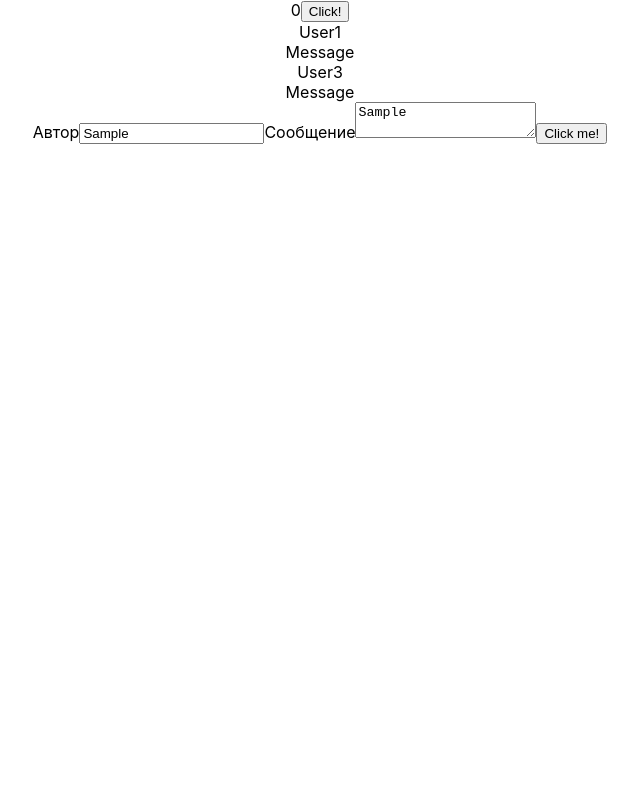
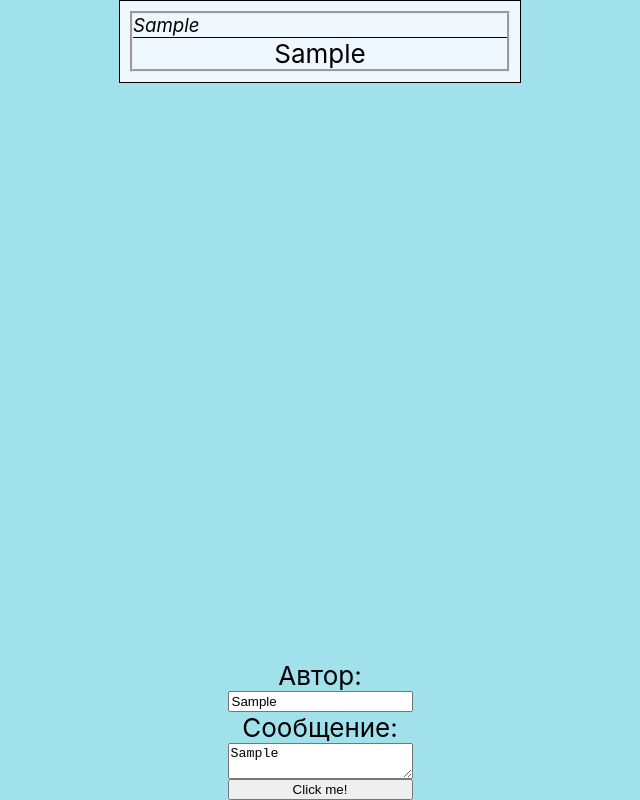
Before and after one commit to Full-Hole/gb_react, a React (Create React App) app in the folder hw2/: page / in a window 1280 px wide. Both pictures are taken after typing "Sample", "Sample" into the empty fields and a click on the button "Click me!". Shown: the whole page, without its empty margins (320-960 px from the left). Built offline with nearby package versions, Linux system fonts and the light colour scheme.

Commit message:
add style

```diff
--- a/hw2/src/App.css
+++ b/hw2/src/App.css
@@ -36,3 +36,38 @@
     transform: rotate(360deg);
   }
 }
+
+.main-container{
+  background-color: #a0e1ec;
+  min-height: 100vh;
+  display: flex;
+  flex-direction: column;
+  align-items: center;
+  justify-content: space-between;
+  font-size: calc(10px + 2vmin);
+  color: rgb(0, 0, 0);
+}
+.messageForm{
+  display: flex;
+  flex-direction: column;
+}
+.message-list{
+  background-color: aliceblue;
+  width: 400px;
+  border: 1px solid black;
+  max-height: 600px;
+  overflow: auto;
+}
+.message-wrapper{
+  border-style: groove;
+    margin: 10px;
+}
+.message-author {
+  font-style: italic;
+    text-align: left;
+    font-size: 14pt;
+    border-bottom: 1px solid black;
+}
+.message-text{
+  word-wrap: break-word;
+}
--- a/hw2/src/App.js
+++ b/hw2/src/App.js
@@ -5,40 +5,30 @@ import Message from './Message';
 import './App.css';
 
 function App() {
-  const [messageList, setMessage] = useState([{
-    author: "User1",
-    text: "Message"
-  }, {
-    author: "User3",
-    text: "Message"
-  }]);
+  const [messageList, setMessage] = useState([]);
   //{ author: '', text: ''}
-  function addMessage() {
-    setMessage([...messageList, {}])
+  function addMessage(author, text) {
+    setMessage([...messageList, { author: author, text: text}])
   }
   const submitForm = (e) => {
     e.preventDefault();
-    console.log(e);
-  }
-  const [count, setCount] = useState(0);
-  const handleClick = () => {
-    setCount(count + 1);
-    console.log('112');
+    //console.log(e);
+    addMessage(e.target.author.value, e.target.text.value);
   }
 
   return (
     <div className="App">
-      <span className='counter'>{count}</span>
-      <button className='counter-button' onClick={handleClick}>Click!</button>
+      <div className='main-container'>
         <div className="message-list">
           {messageList.map((message)=> (<Message data={message}/>))}
         </div>
         <form className="messageForm" onSubmit={submitForm}>
-        <label htmlFor="author">Автор</label><input type="text" name="author" id="author"/>
-        <label htmlFor="text">Сообщение</label><textarea name="text" id="text"></textarea>
+          <label htmlFor="author">Автор: </label><input type="text" name="author" id="author"/>
+          <label htmlFor="text">Сообщение: </label><textarea name="text" id="text"></textarea>
 
           <button>Click me!</button>
         </form>
+      </div>
     </div>
 );
 }
--- a/hw2/src/Message.js
+++ b/hw2/src/Message.js
@@ -1,8 +1,8 @@
 const Message =({data})=>{
     return (
     <div className="message-wrapper">
-        <div>{data.author}</div>
-        <div>{data.text}</div>
+        <div className="message-author">{data.author}</div>
+        <div className="message-text">{data.text}</div>
     </div>
     )
 }
```
Also changed, not shown: hw2/package.json (+6 -6 lines), 2 other files (tests, documents, lock files or other folders). Lines whose indentation alone changed are shown as unchanged.
